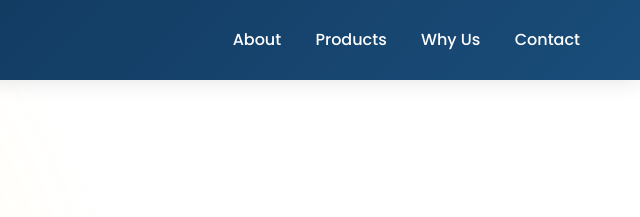
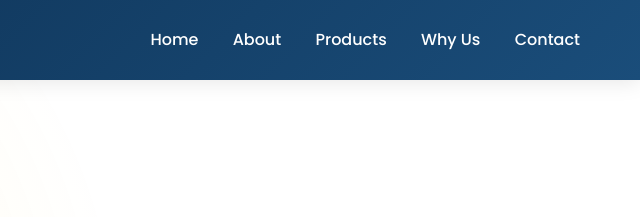
Before and after one commit to nimesh217/HDImpex, a plain HTML site: page index.html in a window 1280 px wide. Shown: the top 217 px of the page, 640-1280 px from the left. Drawn offline with Linux system fonts and the light colour scheme.

Commit message:
Add Home menu item to navigation

```diff
--- a/index.html
+++ b/index.html
@@ -18,6 +18,7 @@
     <header>
         <img src="assets/logo.svg" alt="H D IMPEX Logo">
         <nav>
+            <a href="#home">Home</a>
             <a href="#about">About</a>
             <a href="#products">Products</a>
             <a href="#why">Why Us</a>
@@ -25,7 +26,7 @@
         </nav>
     </header>
 
-    <section class="hero">
+    <section class="hero" id="home">
         <div class="hero-content">
             <h1>Merchant Exporters & Importers</h1>
             <p>
```
